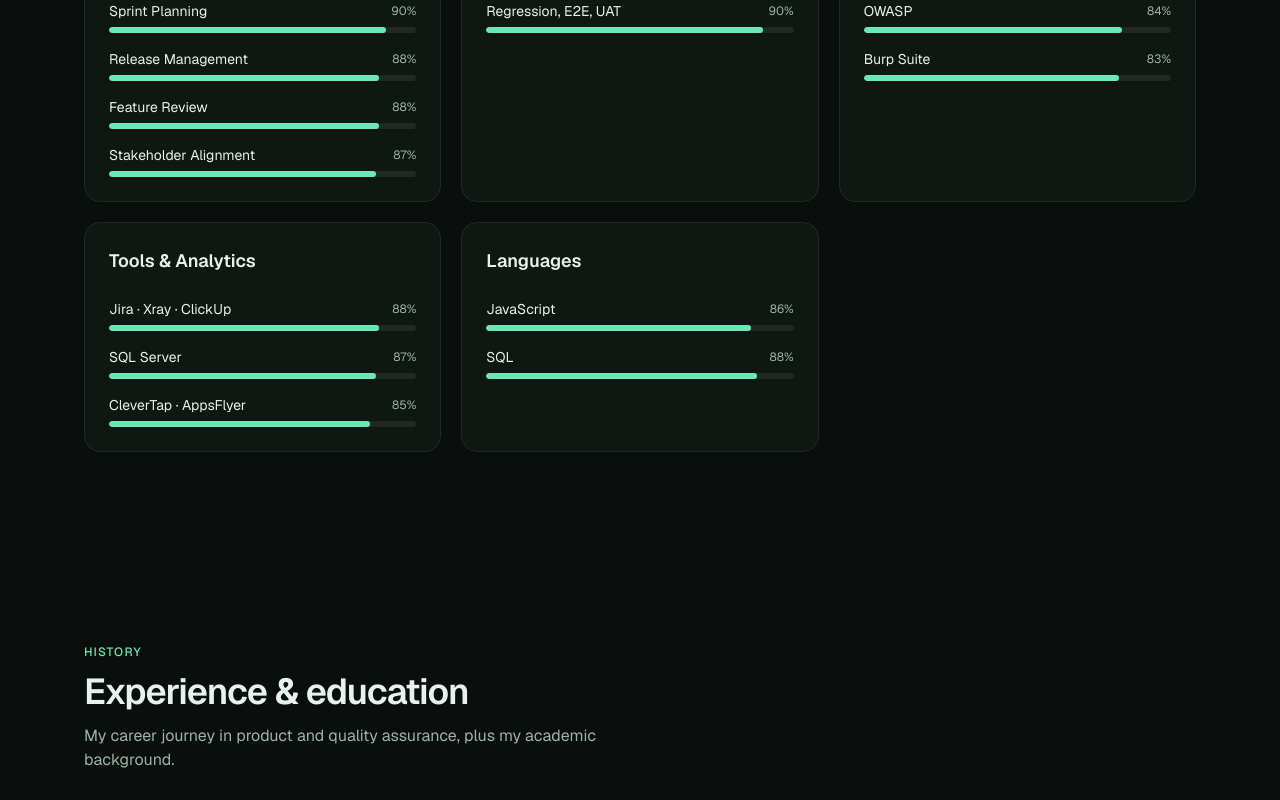
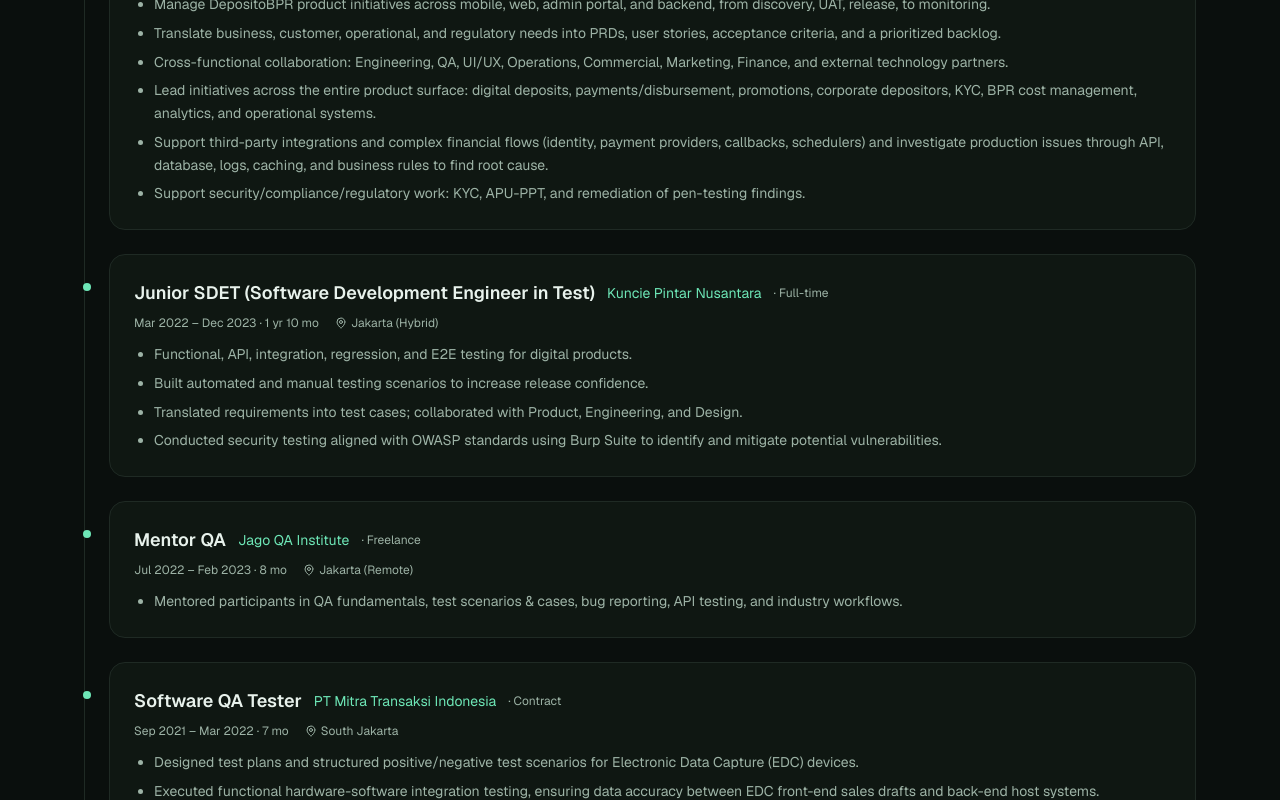
Before and after one commit to BaniAdamAfandi/baniadam-portfolio, a Next.js app: page / in a window 1280 px wide. Shown: the part 1840-2640 px from the top of the page. Built offline with nearby package versions, Linux system fonts and the light colour scheme.

Commit message:
fix: move Skills section after Experience

```diff
--- a/app/page.tsx
+++ b/app/page.tsx
@@ -15,8 +15,8 @@ export default function Home() {
       <main>
         <Hero />
         <About />
+        <Experience />
         <Skills />
-        <Experience />
         <Projects />
         <Services />
         <Contact />
```
